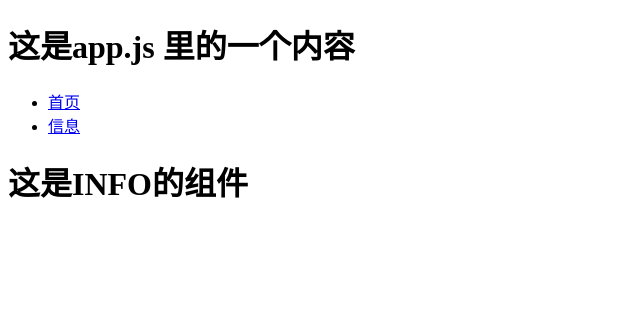
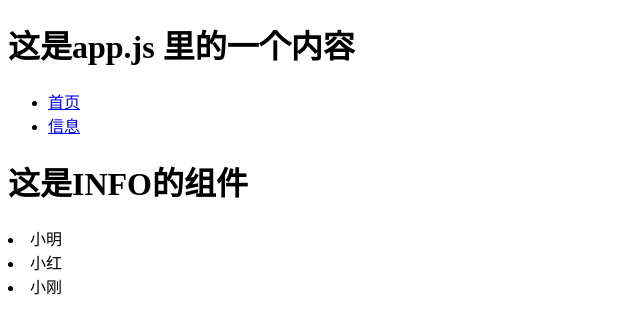
Before and after one commit to simplypa/react-learning1, a React (Create React App) app: page / in a window 1280 px wide. Shown: the top 334 px of the page, without its empty margins (0-640 px from the left). Built offline with nearby package versions, Linux system fonts and the light colour scheme.

Commit message:
feat: just trying new things

```diff
--- a/package.json
+++ b/package.json
@@ -15,7 +15,8 @@
     "start": "react-scripts start",
     "build": "react-scripts build",
     "test": "react-scripts test",
-    "eject": "react-scripts eject"
+    "eject": "react-scripts eject",
+    "lint": "eslint src"
   },
   "eslintConfig": {
     "extends": [
--- a/src/Info.jsx
+++ b/src/Info.jsx
@@ -1,9 +1,13 @@
 import React from 'react'
 
 const Info = () => {
+  let friends = ['小明', '小红', '小刚']
   return (
     <div>
       <h1>这是INFO的组件</h1>
+      {friends.map((item, index) => {
+        return <li key={index}>{item}</li>})
+       }
     </div>
   )
 }
```
Also changed, not shown: .eslintrc.json (added), src/Nav.jsx (line endings or trailing spaces).
